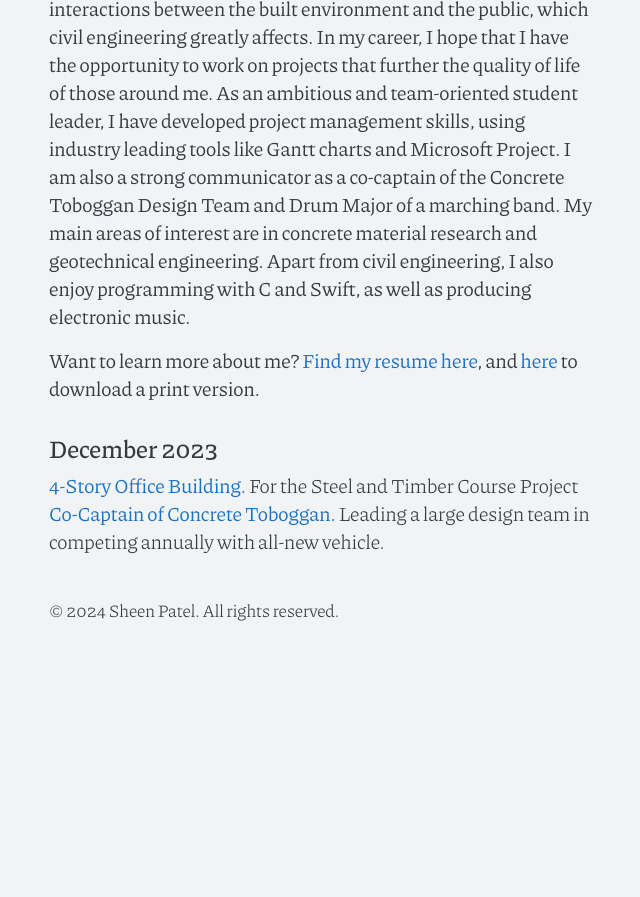
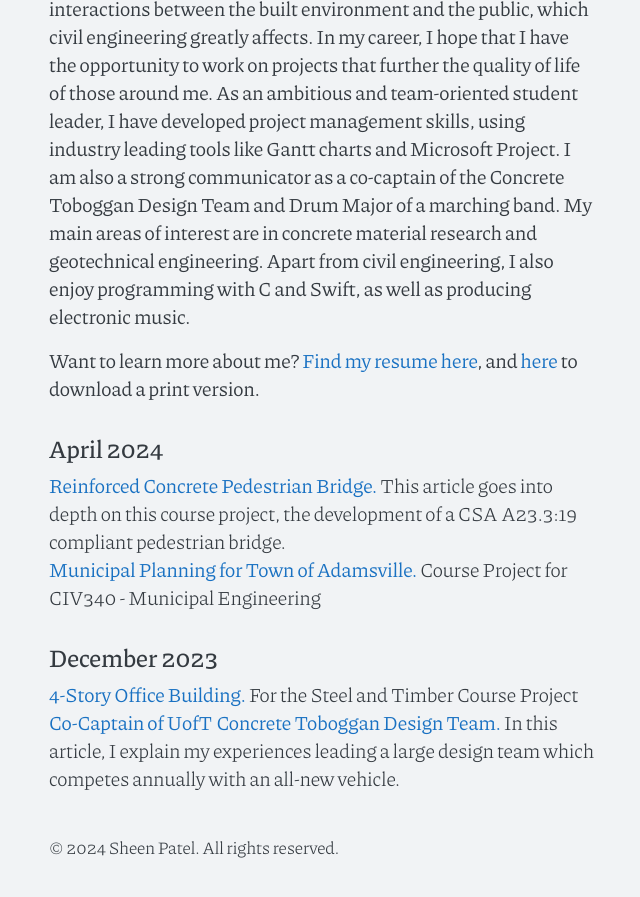
Before and after one commit to PseudonymPatel/PseudonymPatel.github.io, a Jekyll site: the page built from index.md, in a window 1280 px wide and 900 px high, scrolled down 1196 px. Shown: the top 897 px of the window, without its empty margins (318-958 px from the left). Built offline with Jekyll 4.4.1, drawn with Linux system fonts in a browser that asks for light colours; before the commit the page ends 1859 px from its top, so only the background shows below that; some of the changed lines change nothing that is shown.

Commit message:
most of 2nd sub. content

```diff
--- a/_posts/2023-12-06-concrete-toboggan.md
+++ b/_posts/2023-12-06-concrete-toboggan.md
@@ -1,10 +1,10 @@
 ---
 layout: post
-title: Co-Captain of Concrete Toboggan
-lead: Leading a large design team in competing annually with all-new vehicle.
+title: Co-Captain of UofT Concrete Toboggan Design Team
+lead: In this article, I explain my experiences leading a large design team which competes annually with an all-new vehicle.
 ---
 
-As one of two co-captains of the UofT Concrete Toboggan Design Team, I focused on managing scheduling and outreach.
+As one of two co-captains of the UofT Concrete Toboggan Design Team, I focused on managing scheduling and outreach. In addition, I hired and managed a team of 12 leads, as well as over 30 general members.
 {: .message }
 
 - toc
@@ -15,8 +15,9 @@ As one of two co-captains of the UofT Concrete Toboggan Design Team, I focused o
 The UofT Concrete Toboggan Design Team is an entirely student-led design team consisiting of undergraduate engineering students from the University of Toronto. Every year, we design, simulate, build, test, and finally race a five-person toboggan down a ski hill against other Canadian engineering schools.
 We are part of the GNCTR competition, the oldest running engineering competition in Canada. The team consists of over 40 members, with 14 executives, including myself. All our executive members are chosen through an interview process. Our team prides itself on being open and anyone is able to become a general member and start
 working on the toboggan, which provides a unique challenge for leading the team. We also manage our own finances and logistics, with an annual budget of over $80,000.
-<img src="/assets/posts/tbogoverview.png" />
-Above: Last year's toboggan racing down the hill in Kelowna, BC.
+
+<img src="/assets/posts/tbogoverview.jpg" />
+Above: This year's (2024) toboggan racing down the hill in St. Johns, NL.
 
 ## Planning and My Role
 As one of the two co-captains, I mainly focus on the scheduling, planning, and day-to-day on-the-ground leadership of the team. This means making sure that execs have resources they need to perform their role, as well as
--- /dev/null
+++ b/_posts/2024-04-11-adamsville.md
@@ -0,0 +1,43 @@
+---
+layout: post
+title: Municipal Planning for Town of Adamsville
+lead: Course Project for CIV340 - Municipal Engineering
+---
+
+As a team of four students, we designed the water mains, sanitary sewer, and storm sewer for a proposed subdivision in a fictional town of Adamsville.
+{: .message }
+
+- toc
+{: toc }
+
+
+## Overview of Project
+For the Municipal Engineering course, we were given the proposed grading plans, street/lot layouts, and existing sewer and water connections for a subdivision of Adamsville. Adamsville is a fictional town
+created for the purposes of this course, and mimicks actual subdivisions in the nearby areas. There is approximately 17 hectares of formerly golf-course land that is to be developed, and there are 278 lots,
+including two high-rise apartment buildings. We started with designing the water mains and fire hydrants, then moved onto adding the sanitary sewer systems, and finishing with the stormwater sewer system.
+For each, we needed to design, draw, and verify the system was compliant with a design standard given, similar to the one used by the City of Toronto.
+
+<img src="/assets/posts/municipal_layout.png" />
+Above: Final General Plan for Adamsville.
+
+## Analysis and Design
+We were tasked with first designing the water mains, including understanding the amount of flow required for various governing cases, and simulating the water
+networks to ensure that proper flow is achived using industry-standard program EPANET. In this project, I mainly took the role of coordinating tasks and
+putting the pieces people worked on together. I worked heavily on the drawings, and produced the General Plan for all the parts of the project.
+As the project manager, I was responsible for organizing the tasks that people worked on, and created a 'sign-out' sheet so that people could take tasks and
+ensure that there isn't any duplication of labor. This also allowed us to have a different person check their work. Ensuring that work is done correctly is
+crucial in a project like this, as in the real world, this project would affect thousands of people, not just those in the immediate submdivision we are designing.
+
+<img src="/assets/posts/municipal_profile.png" />
+Above: Profile view of street, showing 3-D pipe layout.
+
+## Skills and Use
+From working on this project, I was able to get a small sense of how municipal planning is done in industry. Of course, there were some simplifications that made our project easier,
+like back-to-front drainage and no sag points in the final grading, however we covered many elements that are involved with a industry-quality plan. We used industry-standard software
+for the simulation of the water network (EPANET). For the design of the sewer systems, we developed our own spreadsheets to ensure that the pipes and maintanance holes have clearance
+and adhered to other similar regulations. We used the rational method to understand how the system responds to rain events. I learned how the different parts of the underground municipal
+network fits together and interact. This project was also helpful for understanding how other components of civil engineering fit together. For example, geotechnical engineers also have a
+large hand in a project like this, as they will assist with ensuring that the system is constructed properly in the ground. It also illustrates the importance of good communication between
+groups, as there are plenty of parts in a system like this, especially once lots are developed and connections to the mains and sewer lines are built.
+
+* * *
--- /dev/null
+++ b/_posts/2024-04-12-bridge.md
@@ -0,0 +1,41 @@
+---
+layout: post
+title: Reinforced Concrete Pedestrian Bridge
+lead: This article goes into depth on this course project, the development of a CSA A23.3:19 compliant pedestrian bridge.
+---
+
+Through the semester, teams of three students work to design and ensure the stability of a pedestrian bridge with a single pier using industry standard design Codes and present a proposed design and report.
+{: .message }
+
+- toc
+{: toc }
+
+
+## Overview of Project
+For the Reinforced Concrete 1 class, we designed a pedestrian bridge consisting entirely of reinforced concrete. The bridge has a single supporting pillar offset from its midpoint, and is required to also
+be safe against earthquake loads. We produced a complete drawing of the bridge, including the reinforcing steel in a manner where the bridge could be realistically constructed. As part of this project, we
+also designed the foundation and connections between the foundations, pier, and girder. The bridge had a metal railing as well as a drip edge that needed to be accounted for. As part of the final report,
+we created the reinforcring steel schedule, complete drawings of the bridge geometry and rebar, as well as a report proving the bridge was able to pass various design checks.
+
+<img src="/assets/posts/RC_bridge_report.png" />
+Above: Overview of the main brige design.
+
+## Analysis and Design
+For the project, we were initially given a plan view of the abutments and location of the pier foundation. From this, we developed the concrete form and overall structure of the bridge, before diving into
+the specifics of rebar reinforcement. For the rebar, we needed to check a variety of criteria including making sure the rebar would not pull out of the concrete, making sure that there was an adequate
+amount and size to reduce cracking of the concrete, and also ensuring that an economical amount of rebar and concrete was used. In this project, I mainly focused on the pier design. For the pier, the main
+criteria dictating the design is the requirement for it to resist seimsic loading. Seismic loading would cause more bending than other load cases, so it is important to ensure that this is properly calculated.
+With the bridge designed, we reported a fully detailed plan of the bridge, which would allow a builder to create the bridge, as well as a detailed rebar schedule and analysis of critical components to ensure
+that any potential issues are mitigated.
+
+<img src="/assets/posts/RC_bridge_pierdetail.png" />
+Above: AutoCAD screenshot of pier section detail.
+
+## Skills and Use
+For the pier design, I used truss models and hand calculations to understand the behavior of the pier, as well as the connections it had to other sections of the bridge girder. I used Excel to speed up the
+calculation process and generate graphs and intersection diagrams to ensure that all the extreme load cases are within the limits. Once the steel was theoretically designed, I used AutoCAD to draw the pier
+and connecting steel. For this part, I needed to communicate to my other group-mates to ensure that the connections between our sections is possible, and that there would not be too much steel in one area,
+for exampele. In addition, much of my time was spend ensuring that the report and drawings were clear, concistent, and comprehensive so that there would be no misunderstandings once it is submitted.
+
+
+* * *
```
